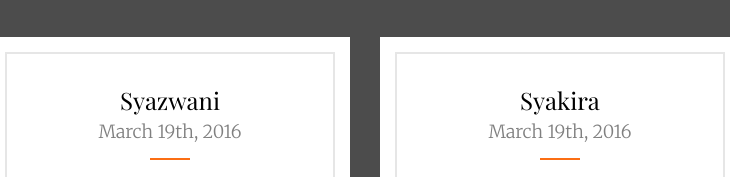
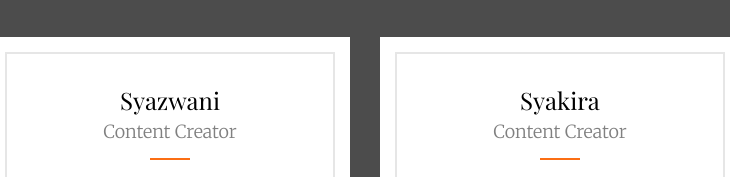
Before and after one commit to amni29/group-website, a plain HTML site: page index.html in a window 1280 px wide. Shown: the part 6433-6610 px from the top of the page, 470-1200 px from the left. Drawn offline with nearby package versions, Linux system fonts and the light colour scheme; files whose address does not match are found by name; a web font is replaced by a local one.

Commit message:
gp website

```diff
--- a/index.html
+++ b/index.html
@@ -361,7 +361,7 @@
 					<div class="col-md-4">
 						<div class="fh5co-event to-animate-2">
 							<h3>Syazwani</h3>
-							<span class="fh5co-event-meta">March 19th, 2016</span>
+							<span class="fh5co-event-meta">Content Creator</span>
 							<p><img src="images/wani.jpeg" width="80%"></p>
 							<p><a href="#" class="btn btn-primary btn-outline">Read More</a></p>
 						</div>
@@ -369,7 +369,7 @@
 					<div class="col-md-4">
 						<div class="fh5co-event to-animate-2">
 							<h3>Syakira</h3>
-							<span class="fh5co-event-meta">March 19th, 2016</span>
+							<span class="fh5co-event-meta">Content Creator</span>
 							<p><img src="images/syakira.jpeg" width="90%"></p>
 							<p><a href="#" class="btn btn-primary btn-outline">Read More</a></p>
 						</div>
@@ -435,7 +435,7 @@
 		<div class="container">
 			<div class="row row-padded">
 				<div class="col-md-12 text-center">
-					<p class="to-animate">&copy; 2023 Foodee <br> Designed by <a href="http://freehtml5.co/" target="_blank">FREEHTML5.co</a> Demo Images: <a href="http://pexels.com/" target="_blank">Pexels</a> <br> Tasty Icons Free <a href="http://handdrawngoods.com/store/tasty-icons-free-food-icons/" target="_blank">handdrawngoods</a>
+					<p class="to-animate">&copy; 2023 Foodee <br> Designed by <a href="http://freehtml5.co/" target="_blank">foodee.co</a> Demo Images: <a href="http://pexels.com/" target="_blank">Pexels</a> <br> Tasty Icons Free <a href="http://handdrawngoods.com/store/tasty-icons-free-food-icons/" target="_blank">handdrawngoods</a>
 					</p>
 					<p class="text-center to-animate"><a href="#" class="js-gotop">Go To Top</a></p>
 				</div>
```
